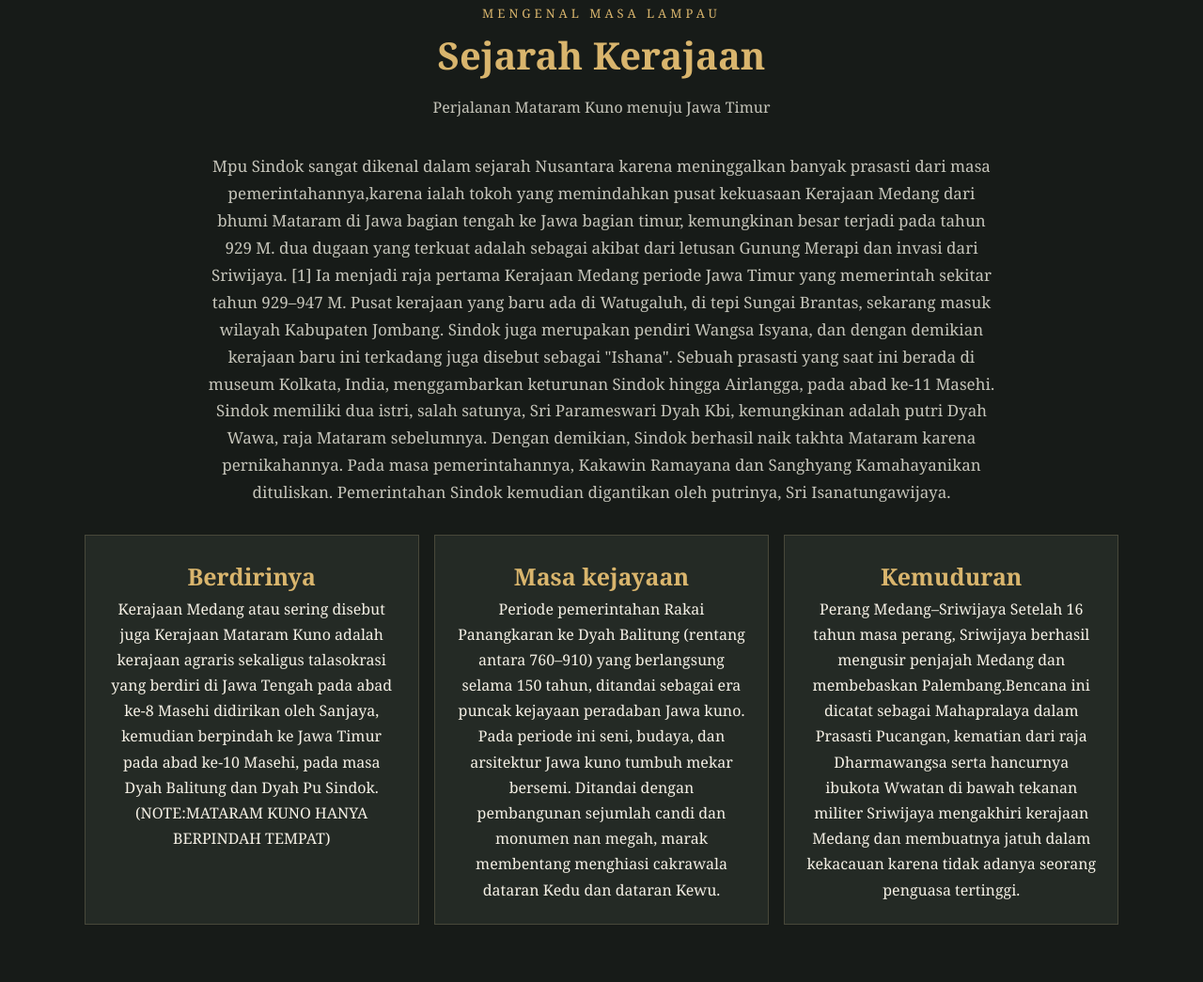
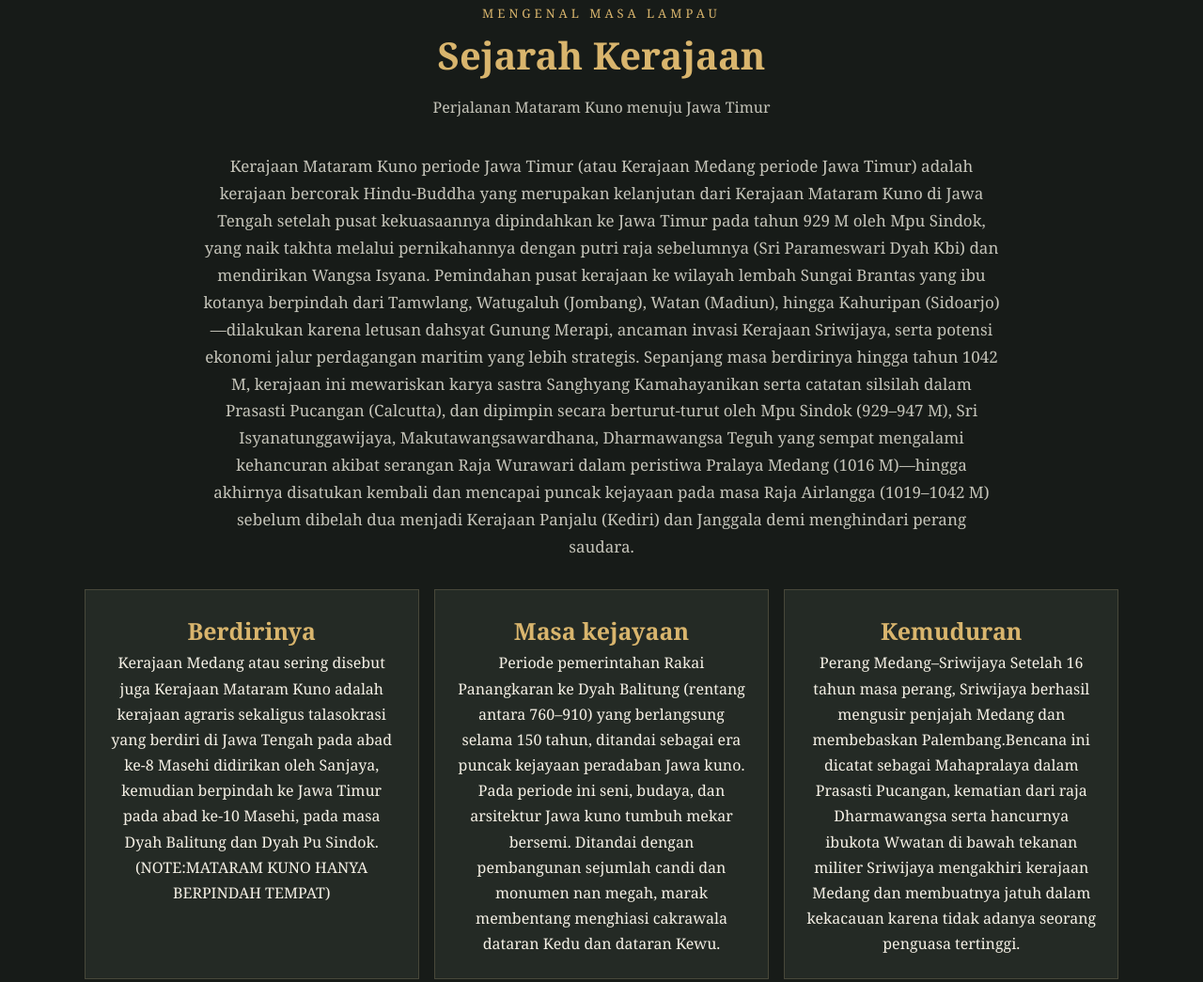
Before and after one commit to noval2710/SwarnaNuswantaratim12, a plain HTML site: page index.html in a window 1280 px wide. Shown: the part 782-1827 px from the top of the page at 94% size. Drawn offline with Linux system fonts and the light colour scheme.

Commit message:
Add files via upload

```diff
--- a/index.html
+++ b/index.html
@@ -40,14 +40,7 @@
 
     <div class="pengantar">
       <p>
-        Mpu Sindok sangat dikenal dalam sejarah Nusantara karena meninggalkan banyak prasasti dari masa pemerintahannya,karena ialah tokoh yang memindahkan pusat kekuasaan Kerajaan Medang dari bhumi Mataram di Jawa bagian tengah ke Jawa bagian timur, kemungkinan besar terjadi pada tahun 929 M. dua dugaan yang terkuat adalah sebagai akibat dari letusan Gunung Merapi dan invasi dari Sriwijaya.
-        [1] Ia menjadi raja pertama Kerajaan Medang periode Jawa Timur yang memerintah sekitar tahun 929–947 M.
-
-Pusat kerajaan yang baru ada di Watugaluh, di tepi Sungai Brantas, sekarang masuk wilayah Kabupaten Jombang. Sindok juga merupakan pendiri Wangsa Isyana, dan dengan demikian kerajaan baru ini terkadang juga disebut sebagai "Ishana". Sebuah prasasti yang saat ini berada di museum Kolkata, India, menggambarkan keturunan Sindok hingga Airlangga, pada abad ke-11 Masehi.
-
-Sindok memiliki dua istri, salah satunya, Sri Parameswari Dyah Kbi, kemungkinan adalah putri Dyah Wawa, raja Mataram sebelumnya. Dengan demikian, Sindok berhasil naik takhta Mataram karena pernikahannya.
-
-Pada masa pemerintahannya, Kakawin Ramayana dan Sanghyang Kamahayanikan dituliskan. Pemerintahan Sindok kemudian digantikan oleh putrinya, Sri Isanatungawijaya.
+        Kerajaan Mataram Kuno periode Jawa Timur (atau Kerajaan Medang periode Jawa Timur) adalah kerajaan bercorak Hindu-Buddha yang merupakan kelanjutan dari Kerajaan Mataram Kuno di Jawa Tengah setelah pusat kekuasaannya dipindahkan ke Jawa Timur pada tahun 929 M oleh Mpu Sindok, yang naik takhta melalui pernikahannya dengan putri raja sebelumnya (Sri Parameswari Dyah Kbi) dan mendirikan Wangsa Isyana. Pemindahan pusat kerajaan ke wilayah lembah Sungai Brantas yang ibu kotanya berpindah dari Tamwlang, Watugaluh (Jombang), Watan (Madiun), hingga Kahuripan (Sidoarjo)—dilakukan karena letusan dahsyat Gunung Merapi, ancaman invasi Kerajaan Sriwijaya, serta potensi ekonomi jalur perdagangan maritim yang lebih strategis. Sepanjang masa berdirinya hingga tahun 1042 M, kerajaan ini mewariskan karya sastra Sanghyang Kamahayanikan serta catatan silsilah dalam Prasasti Pucangan (Calcutta), dan dipimpin secara berturut-turut oleh Mpu Sindok (929–947 M), Sri Isyanatunggawijaya, Makutawangsawardhana, Dharmawangsa Teguh yang sempat mengalami kehancuran akibat serangan Raja Wurawari dalam peristiwa Pralaya Medang (1016 M)—hingga akhirnya disatukan kembali dan mencapai puncak kejayaan pada masa Raja Airlangga (1019–1042 M) sebelum dibelah dua menjadi Kerajaan Panjalu (Kediri) dan Janggala demi menghindari perang saudara.
       </p>
     </div>
 
@@ -305,8 +298,8 @@ Setelah 16 tahun masa perang, Sriwijaya berhasil mengusir penjajah Medang dan me
           </a>
         </li>
         <h3 style="margin-top:22px;font-size: 25px;">Anggota kelompok:</h3>
-          <h3 style="font-size: 25px;">1.Muninggar Ainur Syafira</h3>
-          <h3 style="font-size: 25px;">2.Noval Firdaus</h3>
+          <h3 style="font-size: 25px;">1.MUNINGGAR AINUR SYAFIRA</h3>
+          <h3 style="font-size: 25px;">2.NOVAL FIRDAUS</h3>
       </ul>
     </div>
   </section>
```
